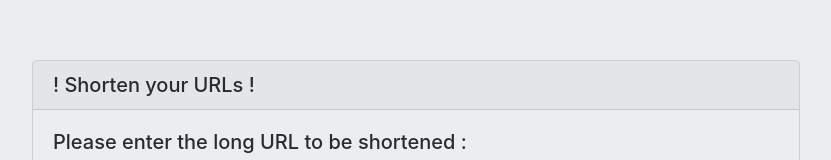
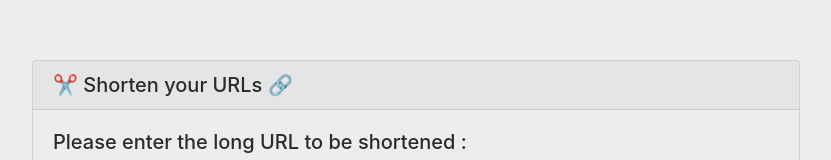
Before and after one commit to imasimali/short-url-cf, a plain HTML site: page render/index.html in a window 1280 px wide. Shown: the part 230-390 px from the top of the page, without its empty margins (224-1055 px from the left). Drawn offline with nearby package versions, Linux system fonts and the light colour scheme.

Commit message:
emoji changed

```diff
--- a/render/index.html
+++ b/render/index.html
@@ -78,7 +78,7 @@
   </head>
   <body>
     <div class="card">
-      <h5 class="card-header">! Shorten your URLs !</h5>
+      <h5 class="card-header">✂️ Shorten your URLs 🔗</h5>
       <div class="card-body">
         <h5 class="card-title">Please enter the long URL to be shortened :</h5>
         <div class="input-group mb-3">
```
